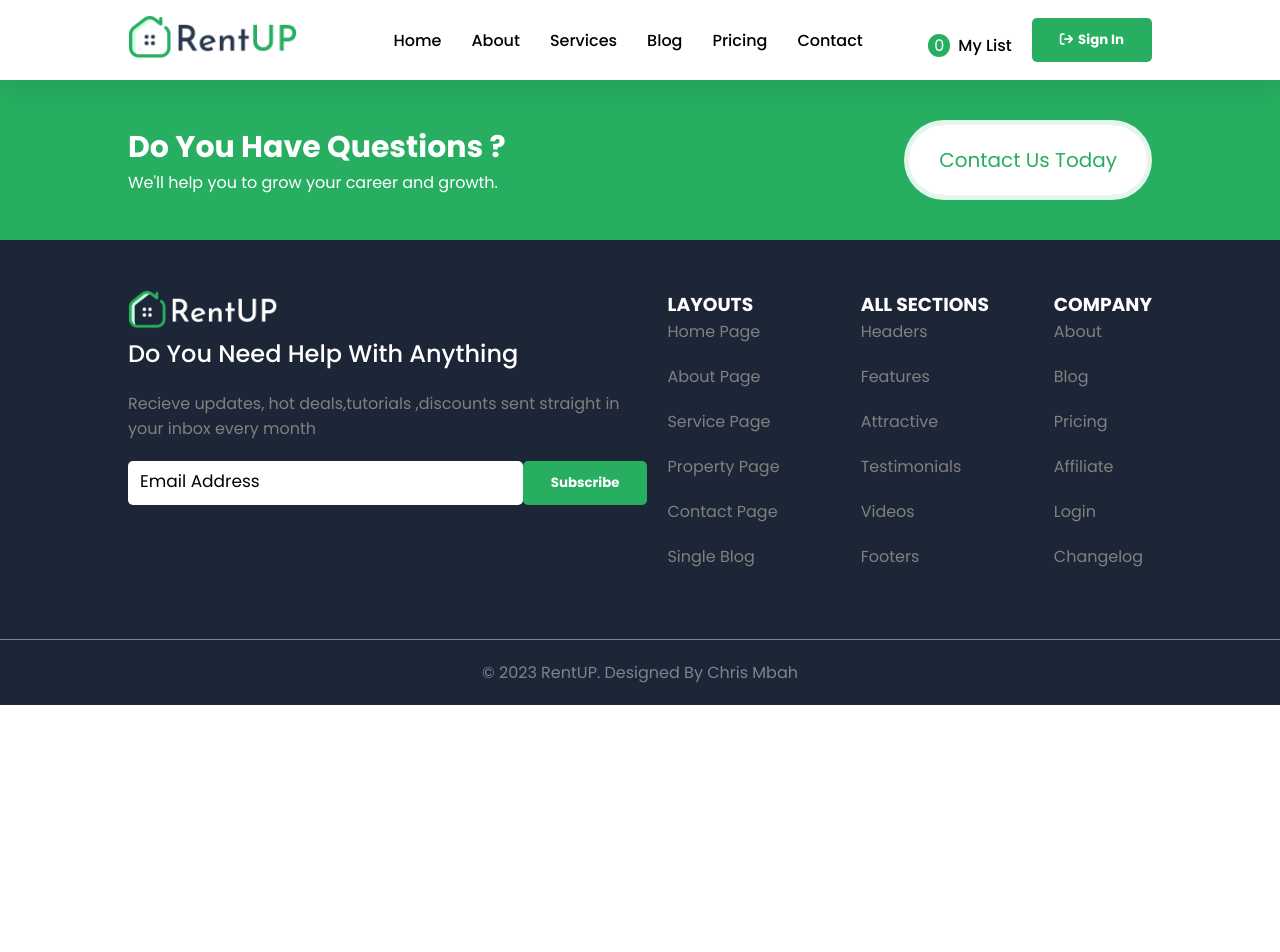
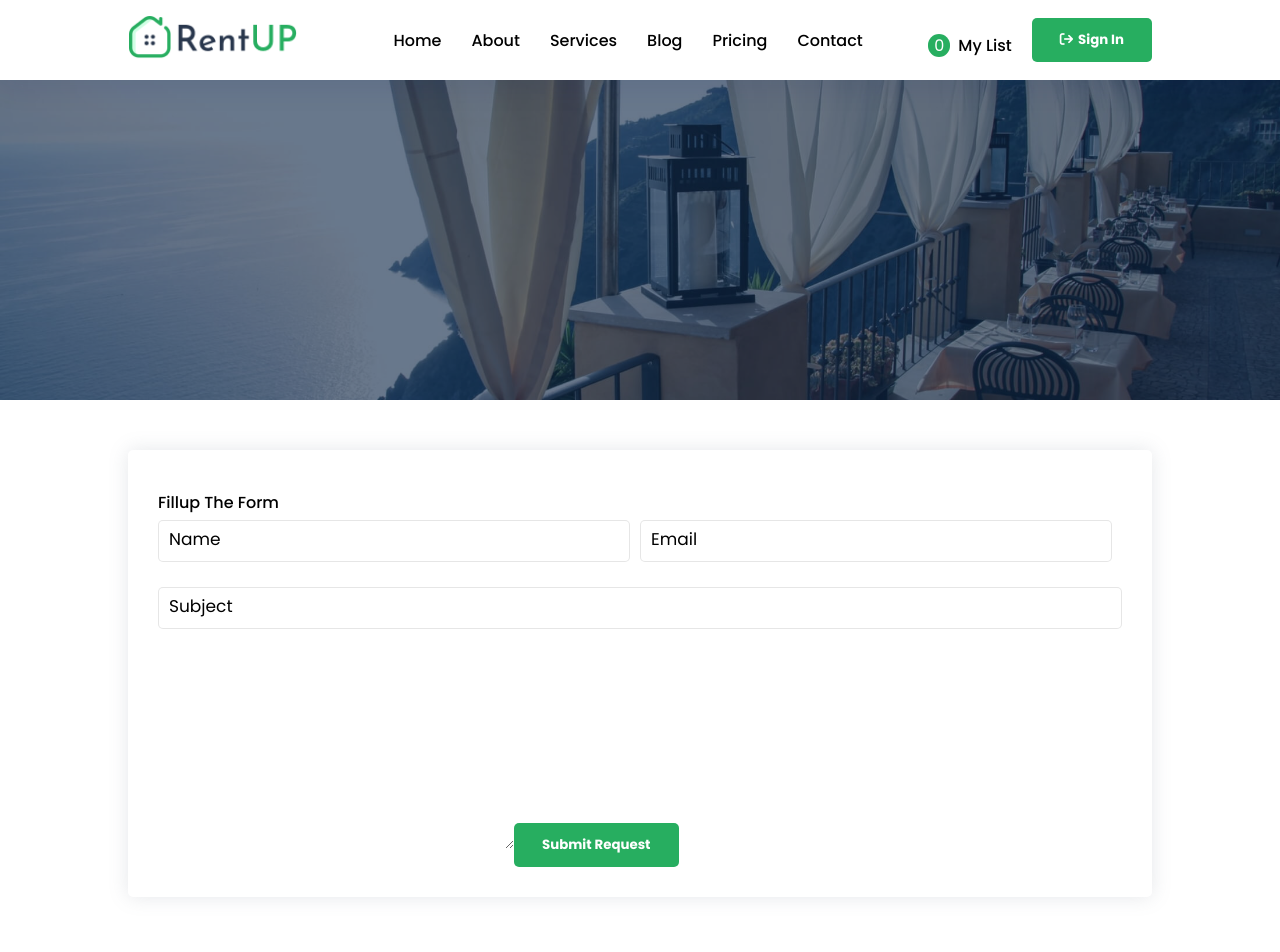
Before and after one commit to chrismbah/Rent-Up, a React (Vite) app: page /contact in a window 1280 px wide. Shown: the top 952 px of the page. Before the commit the page ends 800 px from the top, so only its background shows below. Built offline with nearby package versions, Linux system fonts and the light colour scheme.

Commit message:
Contact component implementation

```diff
--- /dev/null
+++ b/src/components/contact/Contact1.css
@@ -0,0 +1,25 @@
+.contact form div{
+    display: flex;
+
+}
+.conatct textarea{
+    border: 1px solid rgba(0, 0, 0, 0.1);
+    width: 1005px;
+    border-radius: 5px;
+    margin-bottom: 20px;
+}
+.contact input{
+    margin-bottom: 20px;
+    margin-right: 10px;
+}
+.contact form{
+    padding: 30px;
+
+}
+@media screen and (max-width:768px){
+    .contact h4{
+        width: 100%;
+        margin-bottom: 30px;
+    }
+
+}
--- /dev/null
+++ b/src/components/contact/Contact1.jsx
@@ -0,0 +1,27 @@
+import React from "react";
+import Back from "../common/Back";
+import image from "../images/pricing.jpg";
+import "./Contact1.css"
+
+export default function Contact() {
+  return (
+    <>
+      <section className="contact mb">
+        <Back name="" title="" cover={image} />
+        <div className="container">
+          <form action="" className="shadow">
+            <h4>Fillup The Form</h4>
+            <div>
+              <input type="text" placeholder="Name" />
+              <input type="text" placeholder="Email" />
+            </div>
+            <input type="text" placeholder="Subject" />
+            <textarea name="" id="" cols="30" rows="10"></textarea>
+            <button>Submit Request</button>
+
+          </form>
+        </div>
+      </section>
+    </>
+  );
+}
--- a/src/components/pages/Pages.jsx
+++ b/src/components/pages/Pages.jsx
@@ -6,9 +6,11 @@
 import Footer from "../common/footer/Footer";
 import Blog from "../blog/Blog";
 import Pricing from "../pricing/Pricing";
+import Contact1 from "../contact/Contact1";
 import { BrowserRouter as Router, Routes, Route } from "react-router-dom";
 import { useState } from "react";
 import { createContext } from "react";
+import Contact from "../contact/Contact1";
 export const AppContext = createContext();
 
 export default function Pages() {
@@ -41,6 +43,10 @@
               path="/pricing"
               element={<Pricing />}
             />
+                  <Route
+              path="/contact"
+              element={<Contact1 />}
+            />
           </Routes>
           <Footer />
         </Router>
--- /dev/null
+++ b/src/components/pricing/Pricing.jsx
@@ -0,0 +1,16 @@
+import React from 'react'
+import Back from '../common/Back'
+import img from "../images/pricing.jpg"
+import PriceCard from '../home/Price/PriceCard'
+export default function Pricing() {
+  return (
+    <>
+    <div className="services mb">
+        <Back name="30 days money back guarantee" title="No Extra Fees. Friendly Support" cover={img}/>
+        <div className="price container">
+            <PriceCard />
+        </div>
+    </div>
+    </>
+  )
+}
```
